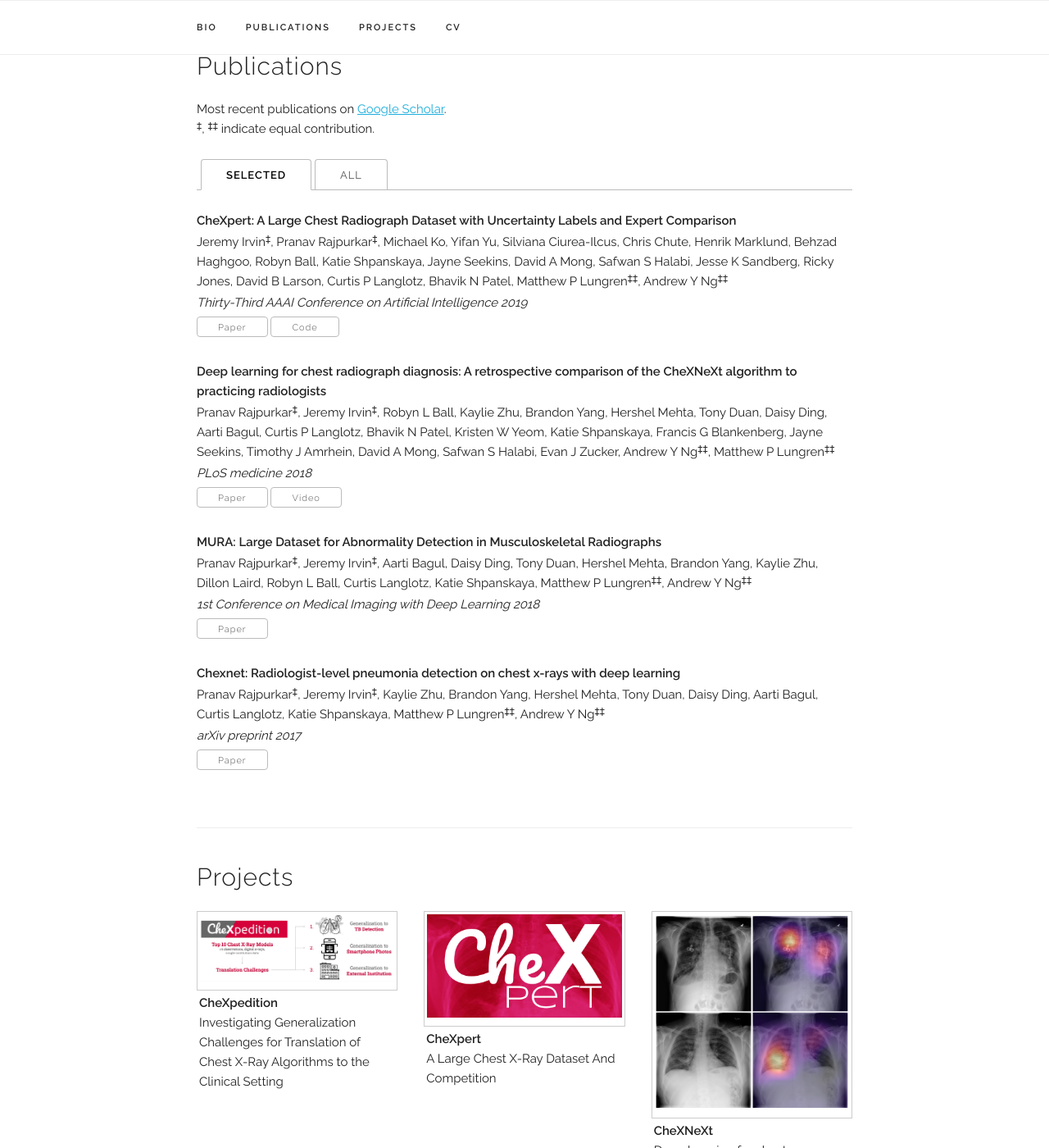
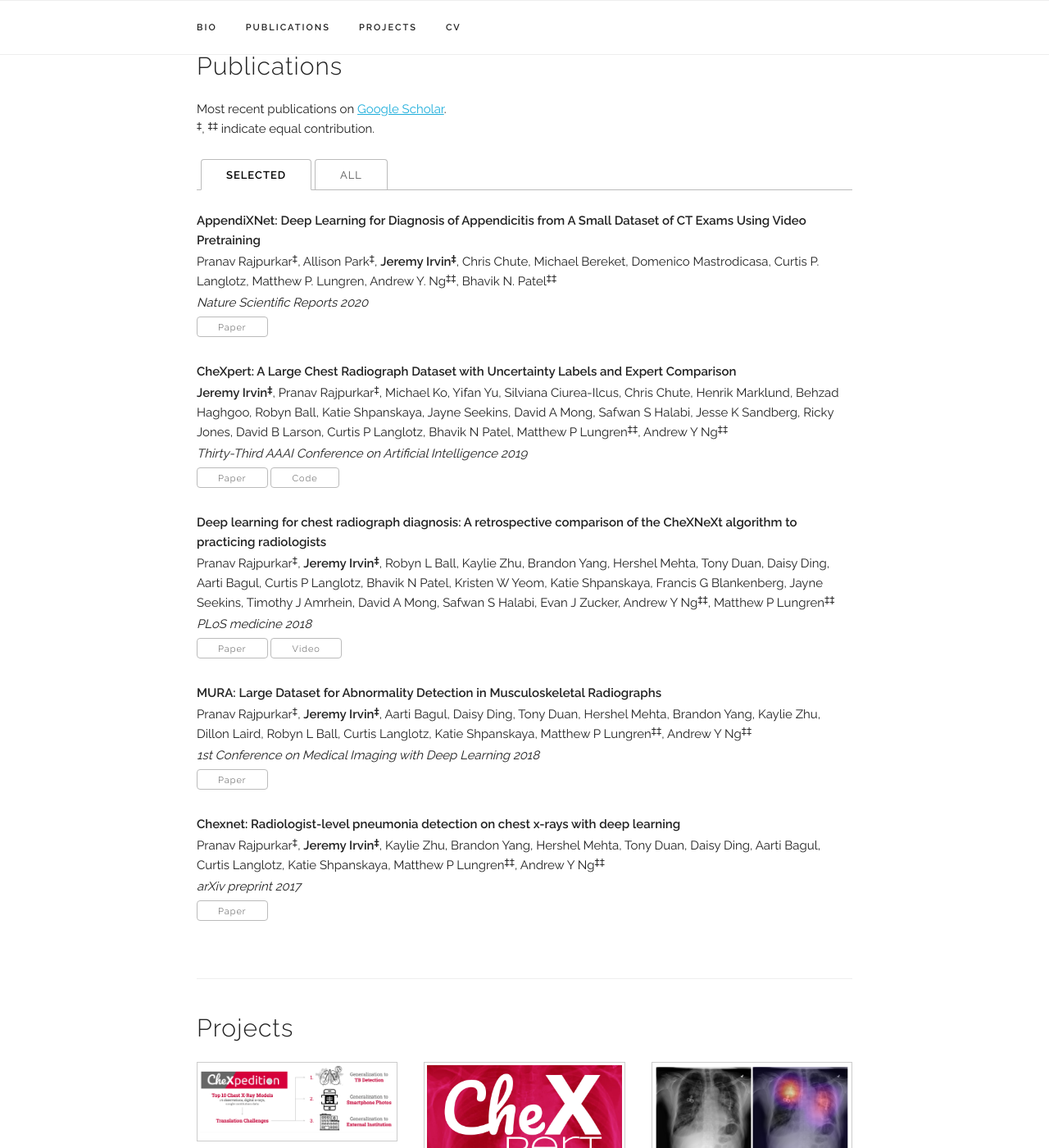
Before and after one commit to jirvin16/jirvin16.github.io, a Jekyll site: the page built from index.html, in a window 1280 px wide and 1400 px high, scrolled down 722 px. Shown: the whole window at 82% size. Built offline with Jekyll 4.4.1, drawn with Linux system fonts in a browser that asks for light colours.

Commit message:
Add AppendiXNet and bold my name.

```diff
--- a/_data/publications.yaml
+++ b/_data/publications.yaml
@@ -1,75 +1,81 @@
 papers:
 
+  - title: "AppendiXNet: Deep Learning for Diagnosis of Appendicitis from A Small Dataset of CT Exams Using Video Pretraining"
+    authors: "Pranav Rajpurkar<sup>‡</sup>, Allison Park<sup>‡</sup>, <b>Jeremy Irvin<sup>‡</sup></b>, Chris Chute, Michael Bereket, Domenico Mastrodicasa, Curtis P. Langlotz, Matthew P. Lungren, Andrew Y. Ng<sup>‡‡</sup>, Bhavik N. Patel<sup>‡‡</sup>"
+    venue: "Nature Scientific Reports 2020"
+    paper_pdf: "https://www.nature.com/articles/s41598-020-61055-6.pdf?origin=ppub"
+    selected: y
+
   - title: "FLUXNET Methane Synthesis: Modeling Wetland Methane Fluxes from Sites to the Globe"
-    authors: "Gavin McNicol, Etienne Fluet-chouinard, Zhen Zhang, Jeremy Irvin, Sharon Zhou, Fred Lu, Andrew Kondrich, Vincent Liu, Andrew Ng, Sara Knox, Benjamin Poulter, Robert B Jacksoni"
+    authors: "Gavin McNicol, Etienne Fluet-chouinard, Zhen Zhang, <b>Jeremy Irvin</b>, Sharon Zhou, Fred Lu, Andrew Kondrich, Vincent Liu, Andrew Ng, Sara Knox, Benjamin Poulter, Robert B Jackson"
     venue: "AGU Fall Meeting 2019"
     poster: "https://docs.google.com/viewer?url=https://agu.confex.com/agu/fm19/mediafile/Handout/Paper575186/McNicol_AGU2019.pdf"
     selected: n
 
   - title: "DeepWind: Weakly Supervised Localization of Wind Turbines in Satellite Imagery"
-    authors: "Sharon Zhou<sup>‡</sup>, Jeremy Irvin<sup>‡</sup>, Zhecheng Wang, Eva Zhang, Jabs Aljubran, Will Deadrick, Ram Rajagopal, Andrew Ng"
+    authors: "Sharon Zhou<sup>‡</sup>, <b>Jeremy Irvin<sup>‡</sup></b>, Zhecheng Wang, Eva Zhang, Jabs Aljubran, Will Deadrick, Ram Rajagopal, Andrew Ng"
     venue: "NeurIPS Climate Change Workshop 2019"
     paper_pdf: "https://www.climatechange.ai/CameraReadySubmissions%202-119/15/CameraReadySubmission/Wind_Turbine_Detection___NeurIPS_Workshop%20(4).pdf"
     selected: n
 
   - title: "Human–machine partnership with artificial intelligence for chest radiograph diagnosis"
-    authors: "Bhavik N Patel, Louis Rosenberg, Gregg Willcox, David Baltaxe, Mimi Lyons, Jeremy Irvin, Pranav Rajpurkar, Timothy Amrhein, Rajan Gupta, Safwan Halabi, Curtis Langlotz, Edward Lo, Joseph Mammarappallil, AJ Mariano, Geoffrey Riley, Jayne Seekins, Luyao Shen, Evan Zucker, Matthew Lungren"
+    authors: "Bhavik N Patel, Louis Rosenberg, Gregg Willcox, David Baltaxe, Mimi Lyons, <b>Jeremy Irvin</b>, Pranav Rajpurkar, Timothy Amrhein, Rajan Gupta, Safwan Halabi, Curtis Langlotz, Edward Lo, Joseph Mammarappallil, AJ Mariano, Geoffrey Riley, Jayne Seekins, Luyao Shen, Evan Zucker, Matthew Lungren"
     venue: "NPJ digital medicine 2019"
     paper_pdf: "https://www.nature.com/articles/s41746-019-0189-7"
     selected: n
 
   - title: "Real-time electronic interpretation of digital chest images using artificial intelligence in emergency department patients suspected of pneumonia"
-    authors: "Nathan Dean, Jeremy A Irvin, Pranav Rajpurkar, Al Jephson, Karen Conner, Mathew P Lungren"
+    authors: "Nathan Dean, <b>Jeremy A Irvin</b>, Pranav Rajpurkar, Al Jephson, Karen Conner, Mathew P Lungren"
     venue: "European Respiratory Journal 2019"
     paper_pdf: "https://erj.ersjournals.com/content/54/suppl_63/OA3309.abstract"
     selected: n
 
   - title: "CheXpert: A Large Chest Radiograph Dataset with Uncertainty Labels and Expert Comparison"
-    authors: "Jeremy Irvin<sup>‡</sup>, Pranav Rajpurkar<sup>‡</sup>, Michael Ko, Yifan Yu, Silviana Ciurea-Ilcus, Chris Chute, Henrik Marklund, Behzad Haghgoo, Robyn Ball, Katie Shpanskaya, Jayne Seekins, David A Mong, Safwan S Halabi, Jesse K Sandberg, Ricky Jones, David B Larson, Curtis P Langlotz, Bhavik N Patel, Matthew P Lungren<sup>‡‡</sup>, Andrew Y Ng<sup>‡‡</sup>"
+    authors: "<b>Jeremy Irvin<sup>‡</sup></b>, Pranav Rajpurkar<sup>‡</sup>, Michael Ko, Yifan Yu, Silviana Ciurea-Ilcus, Chris Chute, Henrik Marklund, Behzad Haghgoo, Robyn Ball, Katie Shpanskaya, Jayne Seekins, David A Mong, Safwan S Halabi, Jesse K Sandberg, Ricky Jones, David B Larson, Curtis P Langlotz, Bhavik N Patel, Matthew P Lungren<sup>‡‡</sup>, Andrew Y Ng<sup>‡‡</sup>"
     venue: "Thirty-Third AAAI Conference on Artificial Intelligence 2019"
     paper_pdf: "https://arxiv.org/abs/1901.07031"
     code: "https://github.com/stanfordmlgroup/chexpert-labeler"
     selected: y
 
   - title: "Deep-learning-assisted diagnosis for knee magnetic resonance imaging: development and retrospective validation of MRNet"
-    authors: "Nicholas Bien<sup>‡</sup>, Pranav Rajpurkar<sup>‡</sup>, Robyn L Ball, Jeremy Irvin, Allison Park, Erik Jones, Michael Bereket, Bhavik N Patel, Kristen W Yeom, Katie Shpanskaya, Safwan Halabi, Evan Zucker, Gary Fanton, Derek F Amanatullah, Christopher F Beaulieu, Geoffrey M Riley, Russell J Stewart, Francis G Blankenberg, David B Larson, Ricky H Jones, Curtis P Langlotz, Andrew Y Ng<sup>‡‡</sup>, Matthew P Lungren<sup>‡‡</sup>"
+    authors: "Nicholas Bien<sup>‡</sup>, Pranav Rajpurkar<sup>‡</sup>, Robyn L Ball, <b>Jeremy Irvin</b>, Allison Park, Erik Jones, Michael Bereket, Bhavik N Patel, Kristen W Yeom, Katie Shpanskaya, Safwan Halabi, Evan Zucker, Gary Fanton, Derek F Amanatullah, Christopher F Beaulieu, Geoffrey M Riley, Russell J Stewart, Francis G Blankenberg, David B Larson, Ricky H Jones, Curtis P Langlotz, Andrew Y Ng<sup>‡‡</sup>, Matthew P Lungren<sup>‡‡</sup>"
     venue: "PLoS medicine 2018"
     paper_pdf: "https://journals.plos.org/plosmedicine/article%3Fid%3D10.1371/journal.pmed.1002699"
     selected: n
 
   - title: "Deep learning for chest radiograph diagnosis: A retrospective comparison of the CheXNeXt algorithm to practicing radiologists"
-    authors: "Pranav Rajpurkar<sup>‡</sup>, Jeremy Irvin<sup>‡</sup>, Robyn L Ball, Kaylie Zhu, Brandon Yang, Hershel Mehta, Tony Duan, Daisy Ding, Aarti Bagul, Curtis P Langlotz, Bhavik N Patel, Kristen W Yeom, Katie Shpanskaya, Francis G Blankenberg, Jayne Seekins, Timothy J Amrhein, David A Mong, Safwan S Halabi, Evan J Zucker, Andrew Y Ng<sup>‡‡</sup>, Matthew P Lungren<sup>‡‡</sup>"
+    authors: "Pranav Rajpurkar<sup>‡</sup>, <b>Jeremy Irvin<sup>‡</sup></b>, Robyn L Ball, Kaylie Zhu, Brandon Yang, Hershel Mehta, Tony Duan, Daisy Ding, Aarti Bagul, Curtis P Langlotz, Bhavik N Patel, Kristen W Yeom, Katie Shpanskaya, Francis G Blankenberg, Jayne Seekins, Timothy J Amrhein, David A Mong, Safwan S Halabi, Evan J Zucker, Andrew Y Ng<sup>‡‡</sup>, Matthew P Lungren<sup>‡‡</sup>"
     venue: "PLoS medicine 2018"
     paper_pdf: "https://journals.plos.org/plosmedicine/article%3Fid%3D10.1371/journal.pmed.1002686"
     video: "https://www.youtube.com/watch?v=VJRCj-4E2iU"
     selected: y
 
   - title: "MURA: Large Dataset for Abnormality Detection in Musculoskeletal Radiographs"
-    authors: "Pranav Rajpurkar<sup>‡</sup>, Jeremy Irvin<sup>‡</sup>, Aarti Bagul, Daisy Ding, Tony Duan, Hershel Mehta, Brandon Yang, Kaylie Zhu, Dillon Laird, Robyn L Ball, Curtis Langlotz, Katie Shpanskaya, Matthew P Lungren<sup>‡‡</sup>, Andrew Y Ng<sup>‡‡</sup>"
+    authors: "Pranav Rajpurkar<sup>‡</sup>, <b>Jeremy Irvin<sup>‡</sup></b>, Aarti Bagul, Daisy Ding, Tony Duan, Hershel Mehta, Brandon Yang, Kaylie Zhu, Dillon Laird, Robyn L Ball, Curtis Langlotz, Katie Shpanskaya, Matthew P Lungren<sup>‡‡</sup>, Andrew Y Ng<sup>‡‡</sup>"
     venue: "1st Conference on Medical Imaging with Deep Learning 2018"
     paper_pdf: "https://arxiv.org/abs/1712.069576"
     selected: y
 
   - title: "Radiology SWARM: novel crowdsourcing tool for CheXNet algorithm validation"
-    authors: "Safwan Halabi, Matthew Lungren, Louis Rosenberg, David Baltaxe, Bhavik Patel, Jayne Seekins, Francis Blakenberg, David Mong, Timothy Amrhein, Pranav Raipurkar, David Larson, Jeremy Irvin, Robyn Ball, Curtis P Langlotz, Gregg Willcox"
+    authors: "Safwan Halabi, Matthew Lungren, Louis Rosenberg, David Baltaxe, Bhavik Patel, Jayne Seekins, Francis Blakenberg, David Mong, Timothy Amrhein, Pranav Raipurkar, David Larson, <b>Jeremy Irvin</b>, Robyn Ball, Curtis P Langlotz, Gregg Willcox"
     venue: "SiiM Conference on Machine Intelligence in Medical Imaging 2018"
     paper_pdf: "https://pdfs.semanticscholar.org/7ee0/22b0d3dee98cc2810c902c26c63f574483b0.pdf"
     selected: n
 
   - title: "Chexnet: Radiologist-level pneumonia detection on chest x-rays with deep learning"
-    authors: "Pranav Rajpurkar<sup>‡</sup>, Jeremy Irvin<sup>‡</sup>, Kaylie Zhu, Brandon Yang, Hershel Mehta, Tony Duan, Daisy Ding, Aarti Bagul, Curtis Langlotz, Katie Shpanskaya, Matthew P Lungren<sup>‡‡</sup>, Andrew Y Ng<sup>‡‡</sup>"
+    authors: "Pranav Rajpurkar<sup>‡</sup>, <b>Jeremy Irvin<sup>‡</sup></b>, Kaylie Zhu, Brandon Yang, Hershel Mehta, Tony Duan, Daisy Ding, Aarti Bagul, Curtis Langlotz, Katie Shpanskaya, Matthew P Lungren<sup>‡‡</sup>, Andrew Y Ng<sup>‡‡</sup>"
     venue: "arXiv preprint 2017"
     paper_pdf: "https://arxiv.org/abs/1711.05225"
     selected: y
 
   - title: "Explicit Causal Connections between the Acquisition of Linguistic Tiers: Evidence from Dynamical Systems Modeling"
-    authors: "Daniel Spokoyny, Jeremy Irvin, Fermin Moscoso del Prado Martin"
+    authors: "Daniel Spokoyny, <b>Jeremy Irvin</b>, Fermin Moscoso del Prado Martin"
     venue: "Proceedings of the 7th Workshop on Cognitive Aspects of Computational Language Learning 2016"
     paper_pdf: "https://www.aclweb.org/anthology/W16-1910.pdf"
     selected: n
 
   - title: "Dynamical systems modeling of the child-mother dyad: Causality between child-directed language complexity and language development."
-    authors: "Jeremy Irvin, Daniel Spokoyny, Fermin Moscoso del Prado Martin"
+    authors: "<b>Jeremy Irvin</b>, Daniel Spokoyny, Fermin Moscoso del Prado Martin"
     venue: "CogSci 2016"
     paper_pdf: "https://cogsci.mindmodeling.org/2016/papers/0456/paper0456.pdf"
     selected: n
```
Also changed, not shown: 1 other file.
